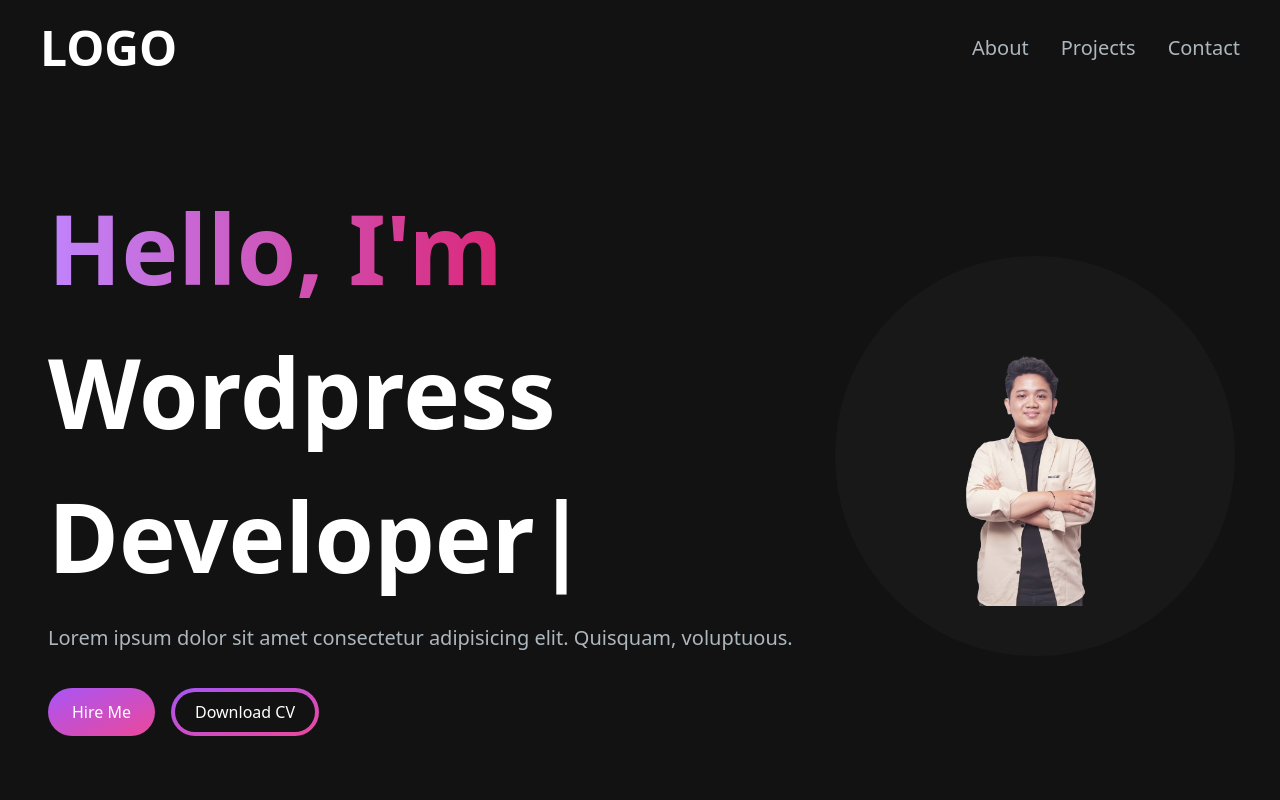
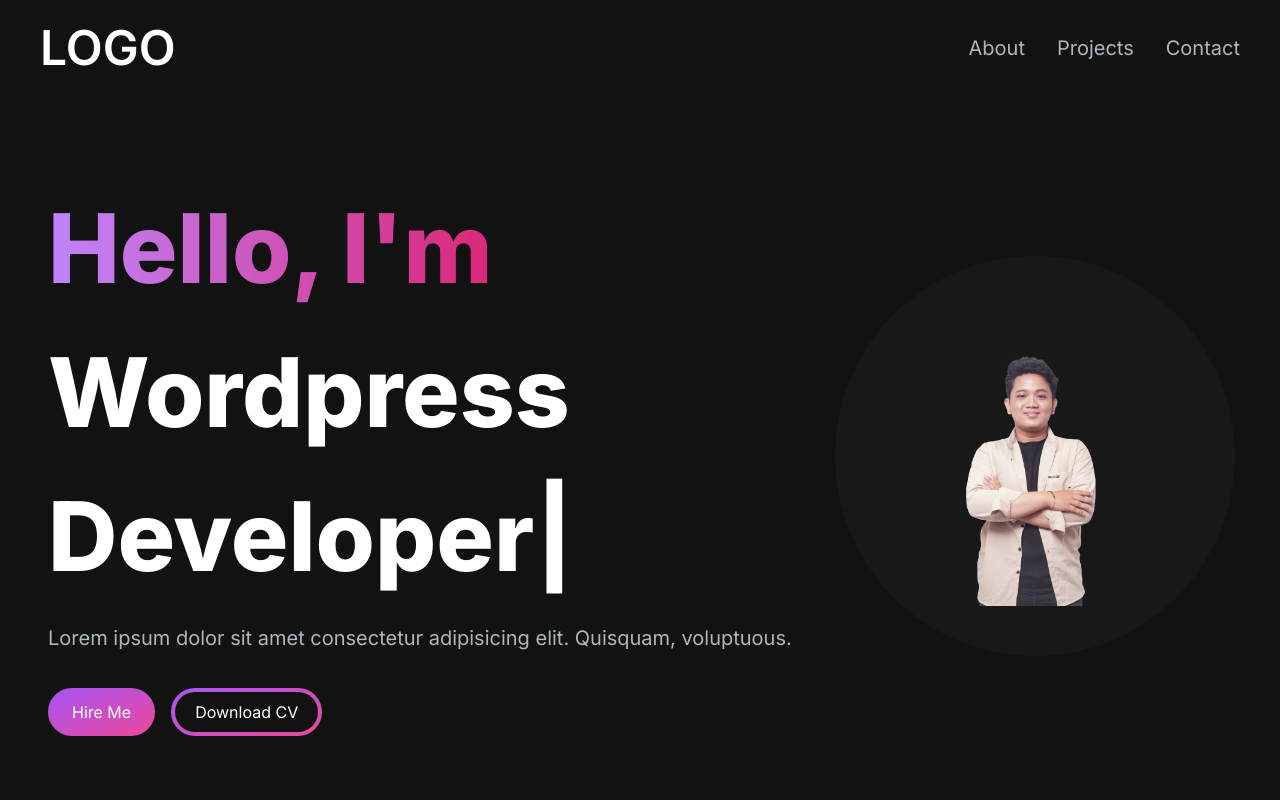
Before and after one commit to ErikoSyahPutra/Personal-Portfolio, a Next.js app: page / in a window 1280 px wide. Shown: the top 800 px of the page. Built offline with nearby package versions, Linux system fonts and the light colour scheme.

Commit message:
Update: layout js

```diff
--- a/src/app/layout.js
+++ b/src/app/layout.js
@@ -1,29 +1,17 @@
-import { Geist, Geist_Mono } from "next/font/google";
-import "./globals.css";
+import './globals.css'
+import { Inter } from 'next/font/google'
 
-const geistSans = Geist({
-  variable: "--font-geist-sans",
-  subsets: ["latin"],
-});
-
-const geistMono = Geist_Mono({
-  variable: "--font-geist-mono",
-  subsets: ["latin"],
-});
+const inter = Inter({ subsets: ['latin'] })
 
 export const metadata = {
-  title: "Create Next App",
-  description: "Generated by create next app",
-};
+  title: 'Create Next App',
+  description: 'Generated by create next app',
+}
 
 export default function RootLayout({ children }) {
   return (
     <html lang="en">
-      <body
-        className={`${geistSans.variable} ${geistMono.variable} antialiased`}
-      >
-        {children}
-      </body>
+      <body className={inter.className}>{children}</body>
     </html>
-  );
+  )
 }
```
